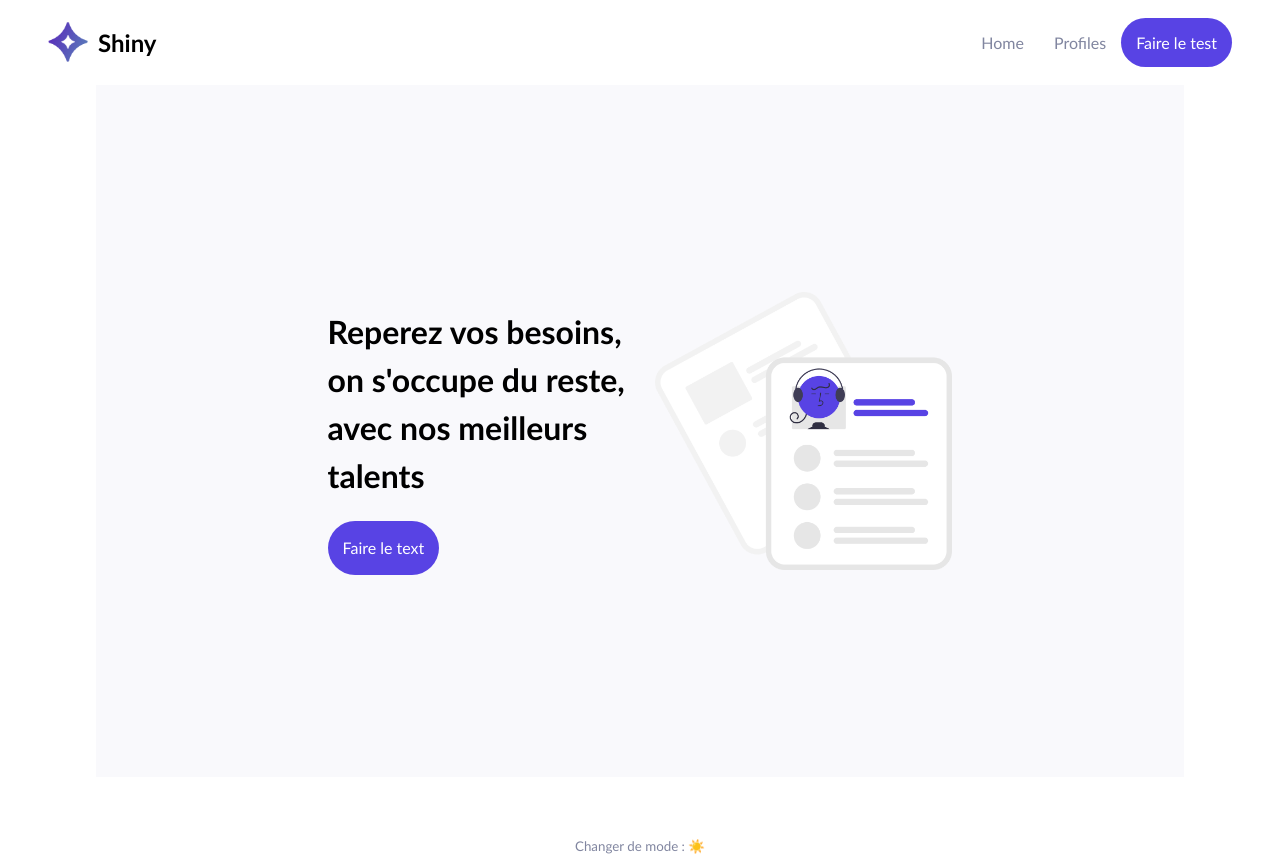
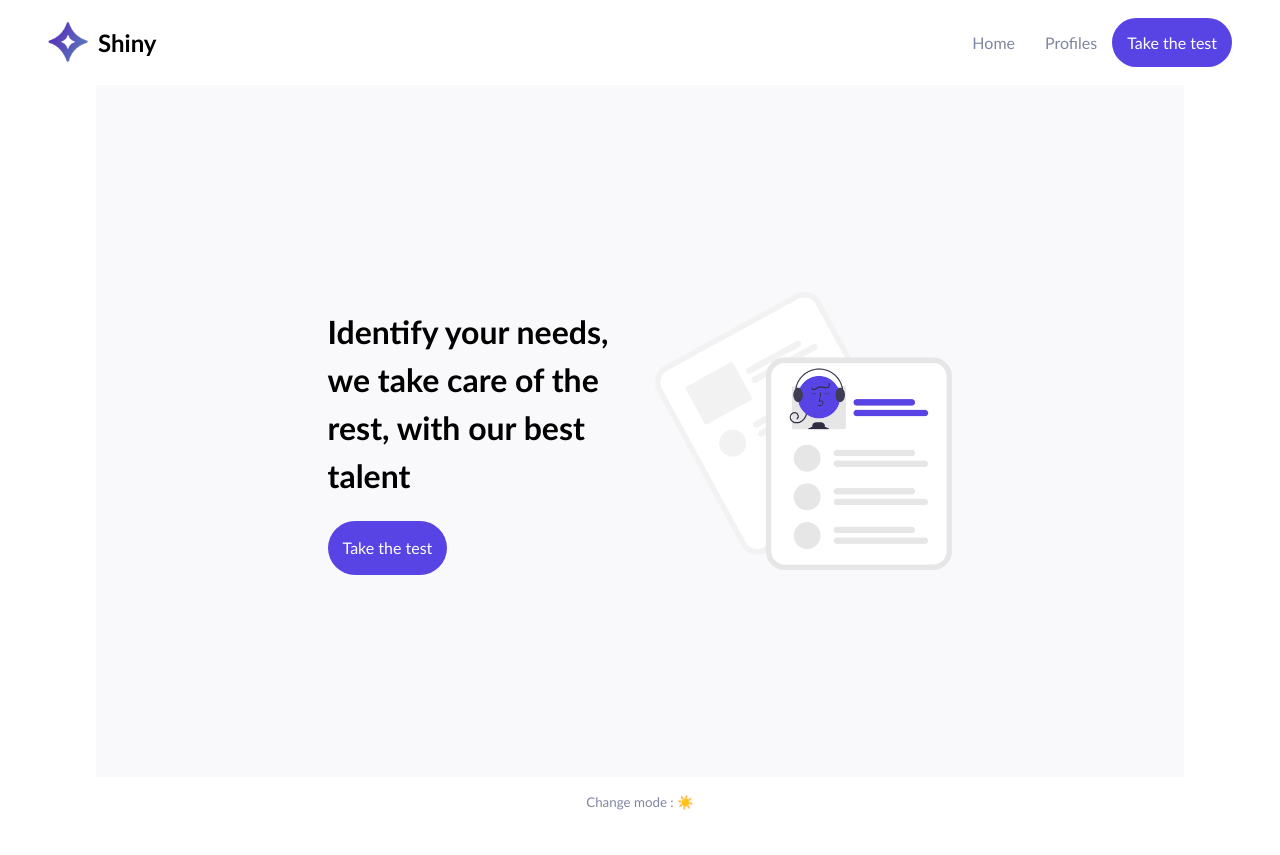
Before and after one commit to iambenkis/shiny-agency, a React (Create React App) app: page / in a window 1280 px wide. After the commit the page ends 827 px from the top, so only its background shows below. Built offline with nearby package versions, Linux system fonts and the light colour scheme.

Commit message:
Update language

```diff
--- a/src/components/Card/index.jsx
+++ b/src/components/Card/index.jsx
@@ -65,7 +65,7 @@ Card.propTypes = {
 Card.defaultProps = {
   title: 'Benjamin',
   picture: picture,
-  label: 'Développeur frontend',
+  label: 'Frontend developer',
 }
 
 export default Card
--- a/src/components/Error/index.jsx
+++ b/src/components/Error/index.jsx
@@ -20,7 +20,7 @@ const Error = () => {
     <ErrorContainer>
       <h1>Oups 🐒</h1>
       <StyledImage src={error} alt="error" />
-      <h3>Il semble qu'il ya un probleme</h3>
+      <h3>It seems there is a problem</h3>
     </ErrorContainer>
   )
 }
--- a/src/components/Footer/index.jsx
+++ b/src/components/Footer/index.jsx
@@ -8,7 +8,8 @@ const FooterContainer = styled.footer`
   flex-direction: row;
   align-items: center;
   justify-content: center;
-  padding-top: 60px;
+  padding-top: 1rem;
+  margin-bottom: 1rem;
 `
 
 const NightModeButton = styled.button`
@@ -24,7 +25,7 @@ function Footer() {
   return (
     <FooterContainer>
       <NightModeButton onClick={() => toggleTheme()}>
-        Changer de mode : {theme === 'light' ? '☀️' : '🌙'}
+        Change mode : {theme === 'light' ? '☀️' : '🌙'}
       </NightModeButton>
     </FooterContainer>
   )
--- a/src/components/Header/index.jsx
+++ b/src/components/Header/index.jsx
@@ -56,7 +56,7 @@ const Header = () => {
         <StyledLink to="/">Home</StyledLink>
         <StyledLink to="/freelances">Profiles</StyledLink>
         <StyledLink to="/survey/1" $isRounded>
-          Faire le test
+          Take the test
         </StyledLink>
       </LinkContainer>
     </StyledNav>
--- a/src/pages/Freelances/index.jsx
+++ b/src/pages/Freelances/index.jsx
@@ -13,7 +13,7 @@ const CardsContainer = styled.div`
 `
 
 const StyledFreelances = styled.div`
-  margin: 0 3rem 3rem;
+  margin: 0 1rem;
   display: flex;
   flex-direction: column;
   justify-content: center;
@@ -31,7 +31,7 @@ const StyleTitle = styled.h1`
 `
 function Freelances() {
   const { data, isLoading, error } = useFetch(
-    'http://localhost:8000/freelances',
+    'https://itchy-tan-dalmatian.cyclic.app/freelances',
   )
   const { freelancersList } = data
 
@@ -41,9 +41,9 @@ function Freelances() {
 
   return (
     <StyledFreelances>
-      <StyleTitle>Trouvez votre prestataire </StyleTitle>
+      <StyleTitle>Find your provider </StyleTitle>
       <StyledParagraph>
-        Chez Shiny nous réunissons les meilleurs profils pour vous.
+        At Shiny we bring together the best profiles for you.
       </StyledParagraph>
       {isLoading && !freelancersList ? (
         <Loader />
--- a/src/pages/Home/index.jsx
+++ b/src/pages/Home/index.jsx
@@ -43,11 +43,10 @@ const Home = () => {
       <HomeWrapper>
         <HomeText>
           <h1>
-            Reperez vos besoins, on s'occupe du reste, avec nos meilleurs
-            talents
+            Identify your needs, we take care of the rest, with our best talent
           </h1>
           <StyledLink to="/survey/1" $isRounded>
-            Faire le text
+            Take the test
           </StyledLink>
         </HomeText>
         <StyleHomeImg src={homeImg} alt="home-img"></StyleHomeImg>
--- a/src/pages/Results/index.jsx
+++ b/src/pages/Results/index.jsx
@@ -70,7 +70,7 @@ function Results() {
   const fetchParams = formatFetchParams(answers)
 
   const { data, isLoading, error } = useFetch(
-    `http://localhost:8000/results?${fetchParams}`,
+    `https://itchy-tan-dalmatian.cyclic.app/results?${fetchParams}`,
   )
 
   if (error) {
@@ -86,7 +86,7 @@ function Results() {
   ) : (
     <ResultsContainer theme={theme}>
       <ResultsTitle theme={theme}>
-        Les compétences dont vous avez besoin :
+        The skills you need :
         {resultsData &&
           resultsData.map((result, index) => (
             <JobTitle
@@ -99,7 +99,7 @@ function Results() {
           ))}
       </ResultsTitle>
       <StyledLink $isFullLink to="/freelances">
-        Découvrez nos profils
+        Discover our profiles
       </StyledLink>
       <DescriptionWrapper>
         {resultsData &&
--- a/src/pages/Survey/index.jsx
+++ b/src/pages/Survey/index.jsx
@@ -52,7 +52,9 @@ const Survey = () => {
   const prevQuestion = questionNumberInt === 1 ? 1 : questionNumberInt - 1
   const nextQuestion = questionNumberInt + 1
   const { answers, saveAnswers } = useContext(SurveyContext)
-  const { data, isLoading, error } = useFetch('http://localhost:8000/survey')
+  const { data, isLoading, error } = useFetch(
+    'https://itchy-tan-dalmatian.cyclic.app/survey',
+  )
   const { surveyData } = data
   const { theme } = useTheme()
   // saveAnswers([1, 2, 3, 4, 5])
@@ -109,7 +111,7 @@ const Survey = () => {
   // console.log(surveyData, 'data')
   return (
     <SurveyContainer>
-      <StyleQuestionTitle>Questionnaire {questionNumber}</StyleQuestionTitle>
+      <StyleQuestionTitle>Question {questionNumber}</StyleQuestionTitle>
 
       {isLoading ? (
         <Loader />
@@ -125,23 +127,23 @@ const Survey = () => {
             onClick={() => saveReply(true)}
             isSelected={answers[questionNumber] === true}
           >
-            Oui
+            Yes
           </ReplyBox>
           <ReplyBox
             onClick={() => saveReply(false)}
             isSelected={answers[questionNumber] === false}
           >
-            Non
+            No
           </ReplyBox>
         </ReplyWrapper>
       )}
       <WrapperLinks>
         <StyledLink to={`/survey/${prevQuestion}`}>prev</StyledLink>
         {surveyData && surveyData[questionNumberInt + 1] ? (
-          <StyledLink to={`/survey/${nextQuestion}`}>Suivant</StyledLink>
+          <StyledLink to={`/survey/${nextQuestion}`}>next</StyledLink>
         ) : (
           <StyledLink to="/results" $isResult>
-            Résultats
+            Resultats
           </StyledLink>
         )}
       </WrapperLinks>
```
